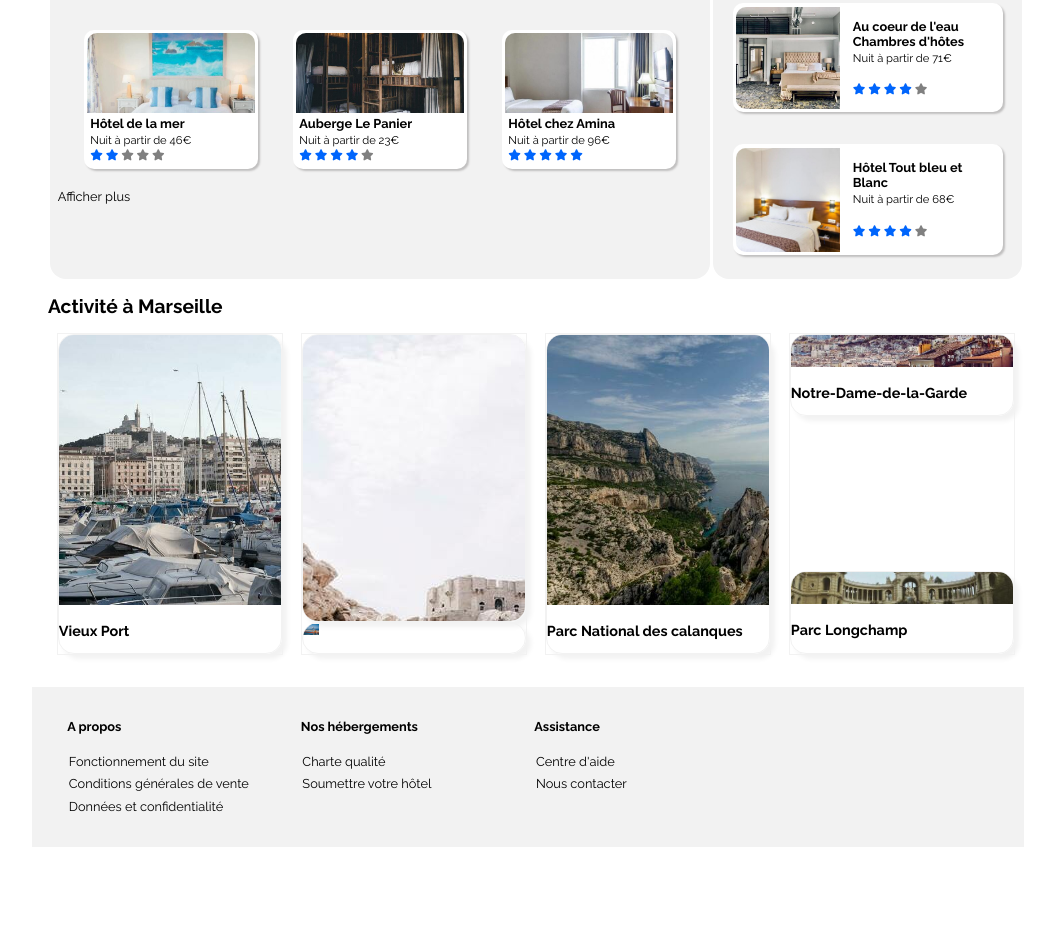
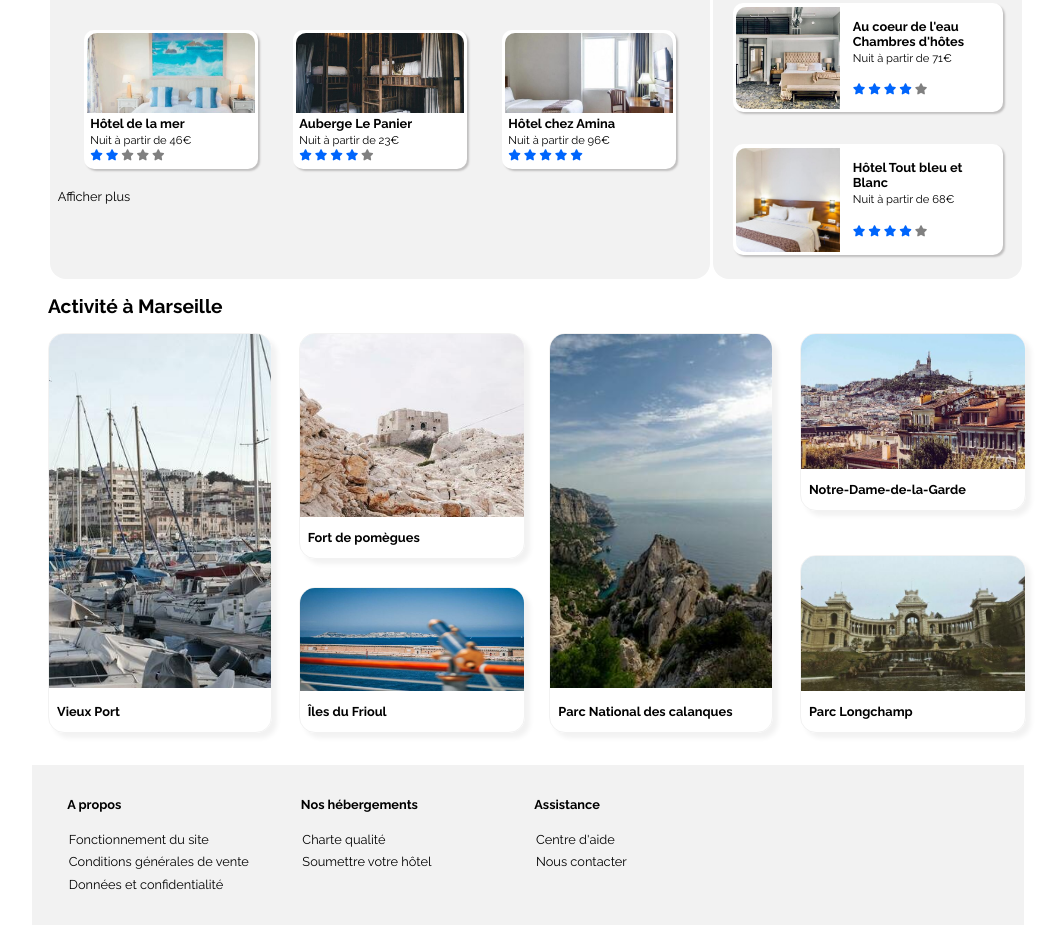
Before and after one commit to Fysalidev/Booki, a plain HTML site: page index.html in a window 1280 px wide. Shown: the part 570-1503 px from the top of the page, without its empty margins (112-1170 px from the left). Before the commit the page ends 1425 px from the top, so only its background shows below. Drawn offline with Linux system fonts and the light colour scheme.

Commit message:
Mise en page ok

```diff
--- a/css/style.css
+++ b/css/style.css
@@ -33,7 +33,7 @@ h2 {
 }
 
 h3 {
-  font-size: 0.9rem;
+  font-size: 0.8rem;
   font-weight: bold;
   color: black;
 }
@@ -301,85 +301,100 @@ padding: 0.7rem;
 /* ACTIVITY */
 
 #activity_cards_container{
-  width: 100%;
   display:flex;
-  justify-content: space-around;
+  justify-content: space-between;
+  flex-wrap: wrap;
   margin-bottom: 2rem;
 }
 
 .activity_cards_bloc{
-  width: 23%;
-  height: 20rem;
+  width: 14rem;
+  height: 25rem;
   display: flex;
   flex-direction: column;
   justify-content: space-between;
-  border: solid 1px #f2f2f2;
+  flex-wrap: wrap;
 }
 
-.activity_card {
-  max-height: 30rem;
+.activity_card_xl {
+  height: 100%;
   border: solid 1px #f2f2f2;
   box-shadow: 5px 5px 5px #f2f2f2;
   border-radius: 1rem;
   overflow: hidden;
 }
 
-.activity_img_xl {
-height: 85%;
-object-fit: cover;
-object-position: 50% 50%;
+.activity_card_xl img{
+  width: 100%;
+  min-height: 89%;
+  object-fit: cover;
 }
 
-.activity_img_l{
+.activity_card_xl h3 {
+padding-left: 0.5rem;
+}
+
+.activity_card_l {
+  height : 14rem;
+  border: solid 1px #f2f2f2;
+  box-shadow: 5px 5px 5px #f2f2f2;
+  border-radius: 1rem;
+  overflow: hidden;
+  display: flex;
+  flex-direction: column;
+}
+
+.activity_card_l img{
+  width: 100%;
+  min-height: 1rem;
+  object-fit: cover;
 
 }
 
-.activity_img_m {
-width: 15rem;
-height: 2rem;
-object-fit: cover;
+.activity_card_l h3 {
+  padding-left: 0.5rem;
 }
 
-.activity_img_s {
-width: 1rem;
-object-fit: cover;
-
+.activity_card_m {
+  height : 11rem;
+  border: solid 1px #f2f2f2;
+  box-shadow: 5px 5px 5px #f2f2f2;
+  border-radius: 1rem;
+  overflow: hidden;
+  display:flex;
+  flex-direction: column;
+  justify-content: space-between;
 }
 
+.activity_card_m img{
+  width: 14rem;
+  min-height: 4rem;
+  object-fit: cover;
+}
 
-/* .activity_container_2{
-  width: 23%;
+.activity_card_m h3 {
+  padding-left: 0.5rem;
+}
+
+.activity_card_s {
+  height : 9rem;
+  border: solid 1px #f2f2f2;
   box-shadow: 5px 5px 5px #f2f2f2;
   border-radius: 1rem;
   display: flex;
   flex-direction: column;
   justify-content: space-between;
   overflow: hidden;
-} */
-
-/* .activity_card_1 img {
-  max-width: 100%;
-  min-height: 18rem;
-  object-fit: cover;
-
 }
 
-.activity_card_3 img {
-width: 100%;
-max-height: 9rem;
-border-radius: 1rem 1rem 0rem 0rem;
-object-fit: cover;
-border-radius: 1rem;
-
+.activity_card_s img{
+  width: 14rem;
+  min-height: 4rem;
 }
 
-.activity_card_3 img {
-width: 100%;
-max-height: 9rem;
-border-radius: 1rem 1rem 0rem 0rem;
-object-fit: cover; */
-
-
+.activity_card_s h3 {
+  padding-left: 0.5rem;
+}
 
 /* FOOTER */
 
--- a/index.html
+++ b/index.html
@@ -240,40 +240,40 @@
                 <h2>Activité à <span>Marseille</span></h2>
                 <div id="activity_cards_container">
                     <div class="activity_cards_bloc">
-                        <a href="#" class="activity_card">
+                        <a href="#" class="activity_card_xl">
                             <img src="img/activites/4_small/reno-laithienne-QUgJhdY5Fyk-unsplash.jpg"
-                                alt="Le Vieux Port de Marseille" class="activity_img_xl" />
+                                alt="Le Vieux Port de Marseille" />
                             <h3>Vieux Port</h3>
                         </a>
                     </div>
                     <div class="activity_cards_bloc">
-                        <a href="#" class="activity_card">
+                        <a href="#" class="activity_card_l">
                             <img src="img/activites/4_small/paul-hermann-QFTrLdQIRhI-unsplash.jpg"
-                                alt=" Le fort de pomègues" class="activity_img_l"/>
+                                alt=" Le fort de pomègues" />
                             <h3>Fort de pomègues</h3>
                         </a>
-                        <a href="#" class="activity_card">
+                        <a href="#" class="activity_card_s">
                             <img src="img/activites/4_small/kevin-hikari-rV_Qd1l-VXg-unsplash.jpg"
-                                alt="les îles du Frioul" class="activity_img_s"/>
+                                alt="les îles du Frioul" />
                             <h3>Îles du Frioul</h3>
                         </a>
                     </div>
                     <div class="activity_cards_bloc">
-                        <a href="#" class="activity_card">
+                        <a href="#" class="activity_card_xl">
                             <img src="img/activites/4_small/kilyan-sockalingum-NR8-cBCN3aI-unsplash.jpg"
-                                alt="Le parc national des calanques" class="activity_img_xl" />
+                                alt="Le parc national des calanques" />
                             <h3>Parc National des calanques</h3>
                         </a>
                     </div>
                     <div class="activity_cards_bloc">
-                        <a href="#" class="activity_card">
+                        <a href="#" class="activity_card_m">
                             <img src="img/activites/4_small/florian-wehde-xW9e8gdotxI-unsplash.jpg"
-                                alt="Notre-Dame-de-la-Garde" class="activity_img_m" />
+                                alt="Notre-Dame-de-la-Garde" />
                             <h3>Notre-Dame-de-la-Garde</h3>
                         </a>
-                        <a href="#" class="activity_card">
+                        <a href="#" class="activity_card_m">
                             <img src="img/activites/4_small/lena-paulin-wH2-EJoDcV0-unsplash.jpg"
-                                alt=" Le parc Lonchamp" class="activity_img_m" />
+                                alt=" Le parc Lonchamp" />
                             <h3>Parc Longchamp</h3>
                         </a>
                     </div>
```
